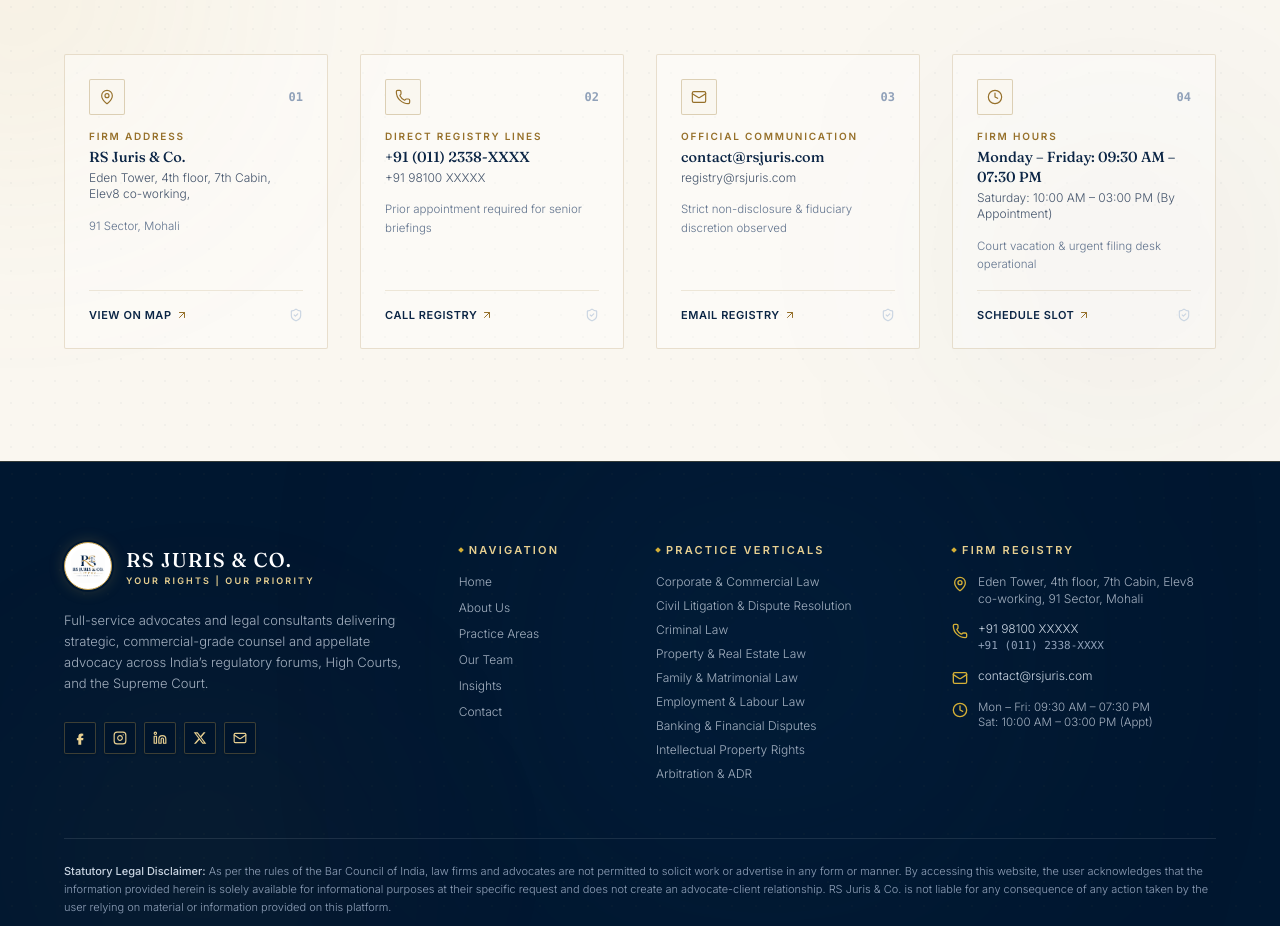
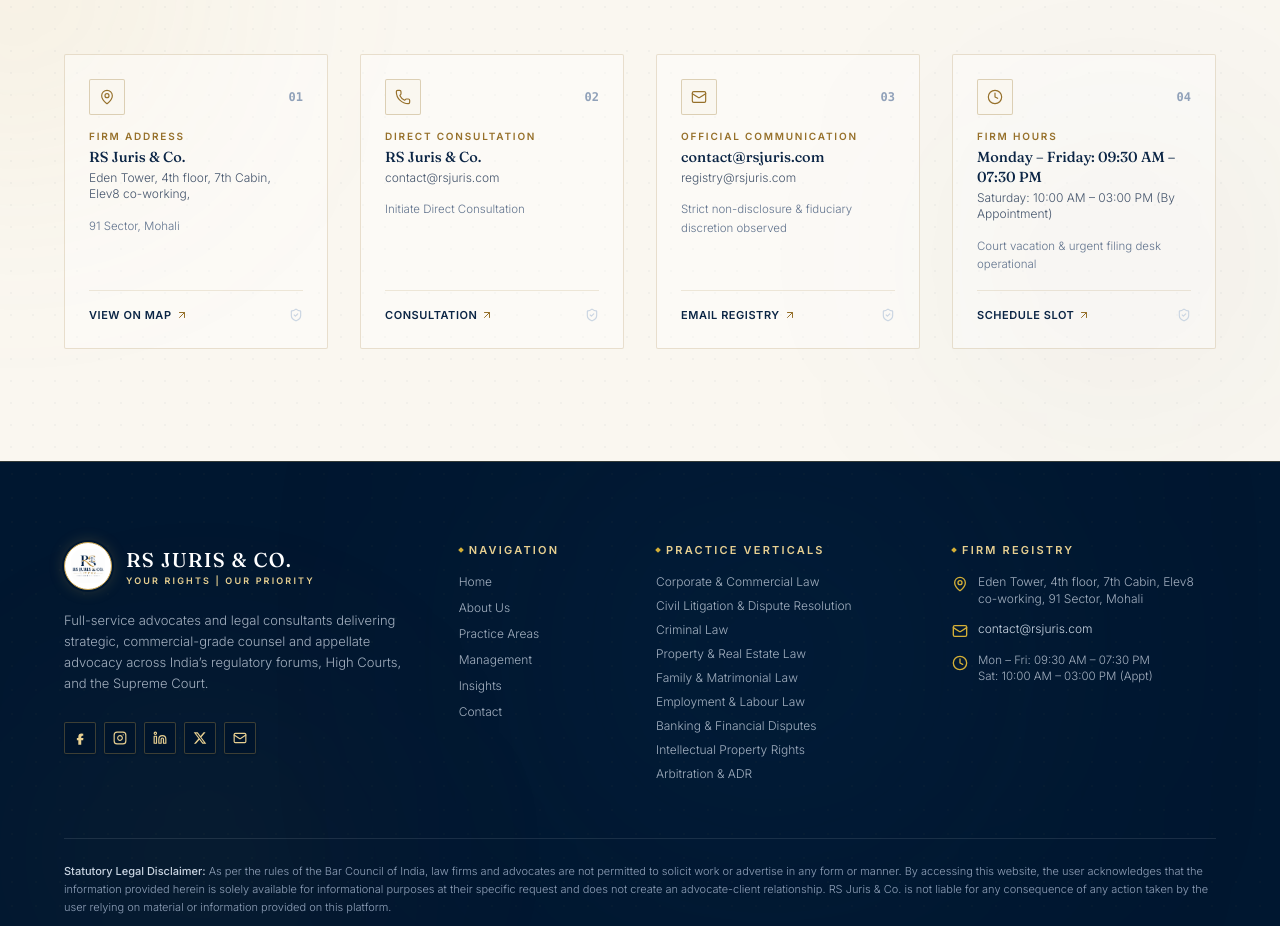
Before and after one commit to niyazp2p/rsjuris, a Next.js app: page / in a window 1280 px wide. Shown: the part 7360-8286 px from the top of the page. Built offline with nearby package versions, Linux system fonts and the light colour scheme.

Commit message:
fix: in hero

```diff
--- a/app/components/layout/'Footer.tsx
+++ b/app/components/layout/'Footer.tsx
@@ -16,7 +16,7 @@
   { name: "Home", href: "/" },
   { name: "About Us", href: "/about" },
   { name: "Practice Areas", href: "/practice-areas" },
-  { name: "Our Team", href: "/team" },
+  { name: "Management", href: "/management" },
   { name: "Insights", href: "/insights" },
   { name: "Contact", href: "/contact" },
 ];
@@ -167,7 +167,7 @@
                 </span>
               </div>
 
-              <div className="flex items-start gap-2.5">
+              {/* <div className="flex items-start gap-2.5">
                 <Phone className="w-4 h-4 text-[#D4AF37] shrink-0 mt-0.5" />
                 <div className="flex flex-col space-y-0.5">
                   <a href="tel:+9198100XXXXX" className="hover:text-[#E8D091] transition-colors">
@@ -175,7 +175,7 @@
                   </a>
                   <span className="text-[11px] text-slate-400 font-mono">+91 (011) 2338-XXXX</span>
                 </div>
-              </div>
+              </div> */}
 
               <div className="flex items-start gap-2.5">
                 <Mail className="w-4 h-4 text-[#D4AF37] shrink-0 mt-0.5" />
--- a/app/components/sections/home/PreFooterContact.tsx
+++ b/app/components/sections/home/PreFooterContact.tsx
@@ -27,12 +27,12 @@
   },
   {
     icon: Phone,
-    title: "Direct Registry Lines",
-    primary: "+91 (011) 2338-XXXX",
-    secondary: "+91 98100 XXXXX",
-    detail: "Prior appointment required for senior briefings",
-    actionLabel: "Call Registry",
-    actionHref: "tel:+9198100XXXXX",
+    title: "Direct Consultation",
+    primary: "RS Juris & Co.",
+    secondary: "contact@rsjuris.com",
+    detail: "Initiate Direct Consultation",
+    actionLabel: "Consultation",
+    actionHref: "/contact",
   },
   {
     icon: Mail,
```
